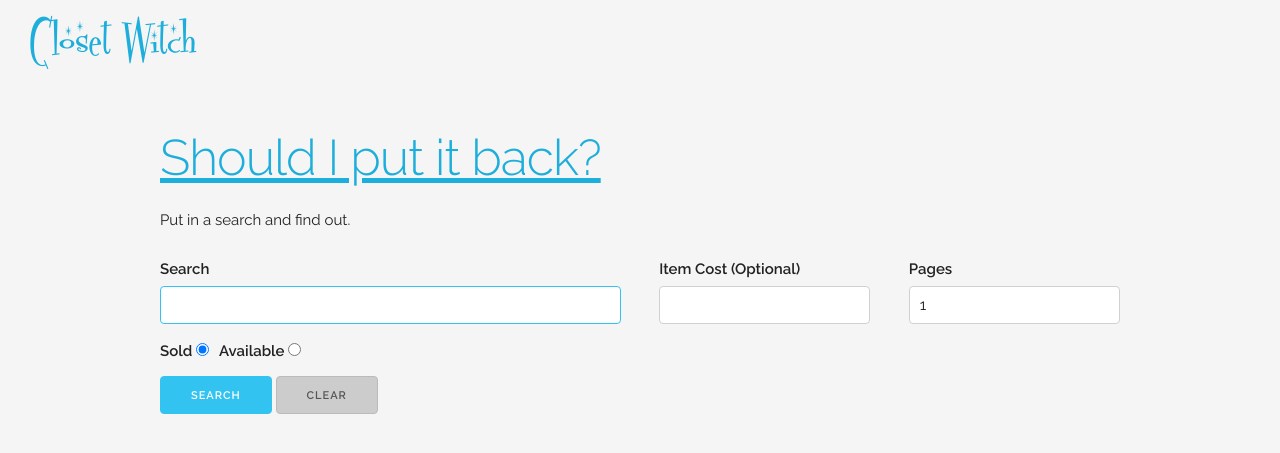
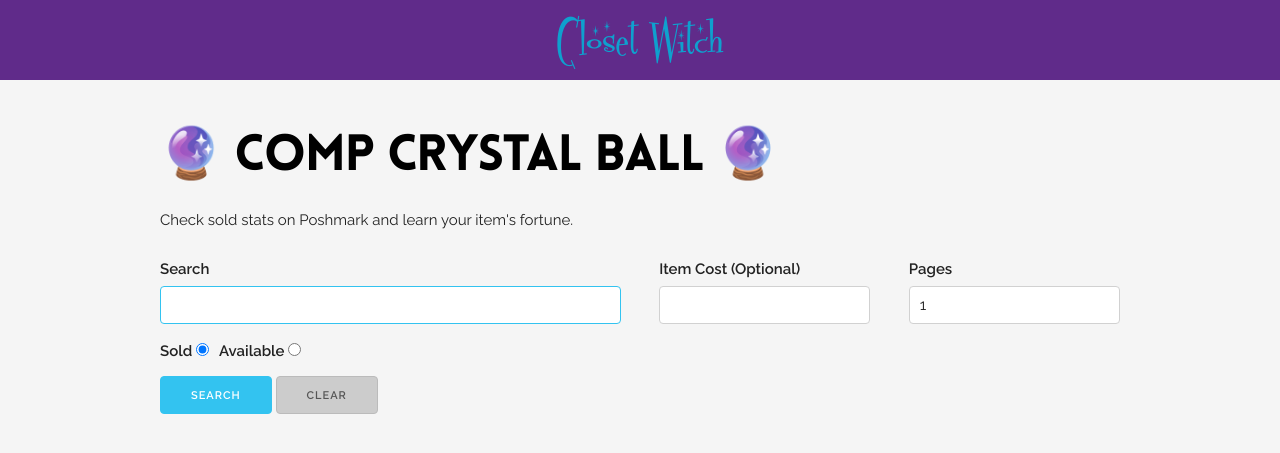
Before and after one commit to linstantnoodles/shouldiputitback, a Flask app: page / in a window 1280 px wide. Shown: the top 453 px of the page. Run offline with Flask 2, Linux system fonts and the light colour scheme.

Commit message:
Add Lovelo font for headings and update logo

```diff
--- a/static/css/skeleton.css
+++ b/static/css/skeleton.css
@@ -28,6 +28,11 @@
 @font-face {
     font-family: "sparkly";
     src: url('/static/fonts/FontdinerdotcomSparkly-x37m.ttf');
+}
+
+@font-face {
+    font-family: "lovelo";
+    src: url('/static/fonts/Lovelo/TTF/Lovelo-Black.ttf');
 }
 
 /* Grid
@@ -539,5 +544,17 @@
     font-family: "sparkly";
     font-size: 5rem;
     text-decoration: none;
-    margin-left: 3rem;
+    color: #000;
+    background-color: #602B8A;
+    display: block;
+    color: white;
+    text-align: center;
 }
+
+.container h1 {
+    font-family: "lovelo";
+}
+.container h1 a {
+    text-decoration: none;
+    color: black;
+}
--- a/templates/index.html
+++ b/templates/index.html
@@ -18,8 +18,8 @@
   <div class="container">
     <div class="row">
       <div class="" style="margin-top: 5%">
-        <h1><a href="/">Should I put it back?</a></h1>
-        <p>Put in a search and find out.</p>
+        <h1><a href="/">🔮 Comp Crystal Ball 🔮</a></h1>
+        <p>Check sold stats on Poshmark and learn your item's fortune.</p>
         <div>
             <form action="{{ url_for('search') }}" method="GET">
               <div class="row">
--- a/templates/search.html
+++ b/templates/search.html
@@ -18,7 +18,7 @@
   <div id="top" class="container">
     <div class="row">
       <div style="margin-top: 5%">
-        <h1><a href="/">Should I put it back?</a></h1>
+        <h1><a href="/">🔮 Comp Crystal Ball 🔮</a></h1>
         <form action="{{ url_for('search') }}" method="GET">
             <div class="flex flex-col">
                 <div>
@@ -50,7 +50,7 @@
             </div>
             <input name="cost" type="hidden" value="{{ cost }}">
             <input class="u-full-width" name="pages" type="hidden" value="{{ pages }}">
-            <a href="{{ link_to_results }}" target="_blank">Link to results (page 1)</a>
+            <a href="{{ link_to_results }}" target="_blank">Link to search results on Poshmark.com</a>
         </form>
         {% if items %}
             {% if filter == "sold" %}
```
Also changed, not shown: static/fonts/Lovelo/TTF/Lovelo-Black.ttf (added), static/fonts/Lovelo/TTF/Lovelo-LineBold.ttf (added), static/fonts/Lovelo/TTF/Lovelo-LineLight.ttf (added).
